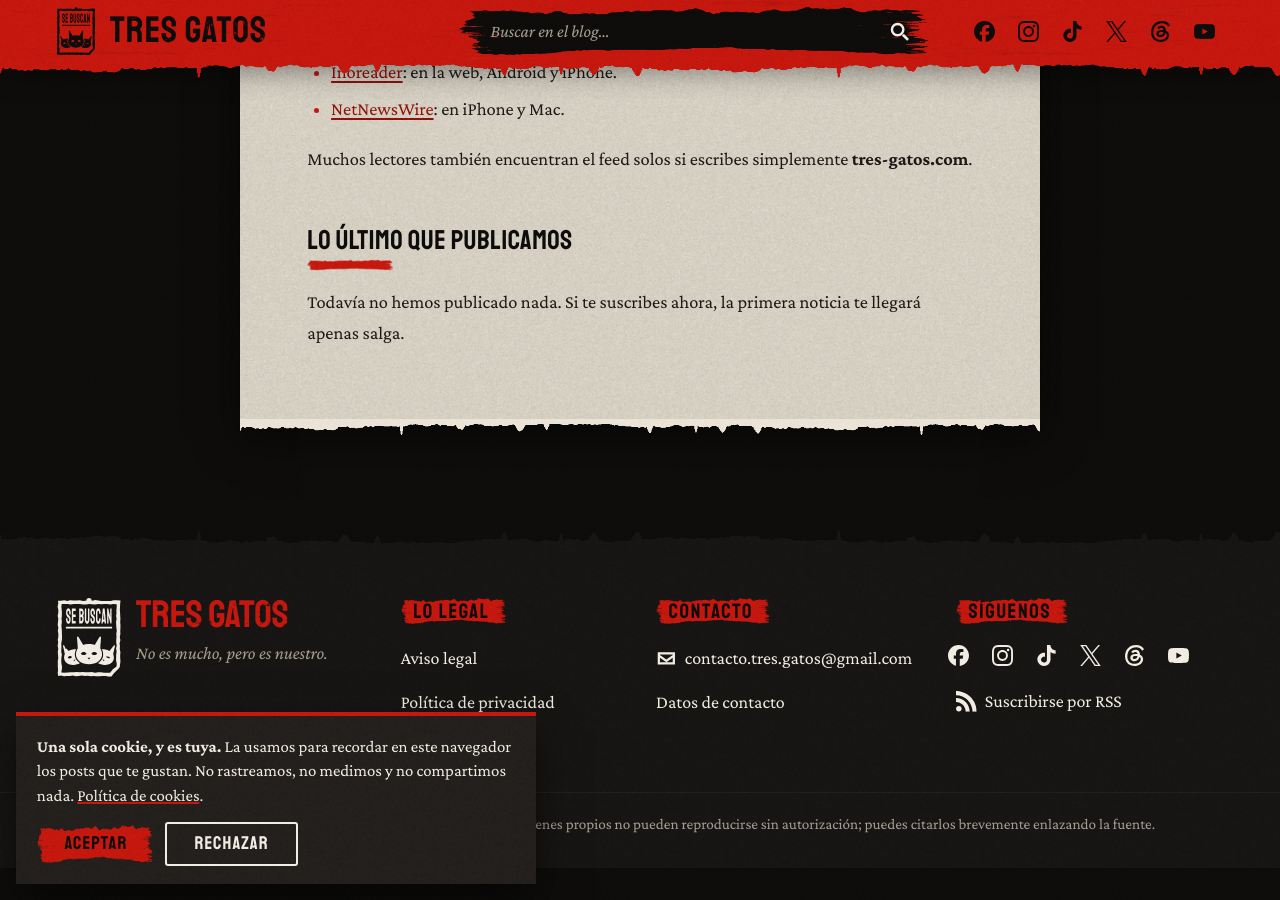
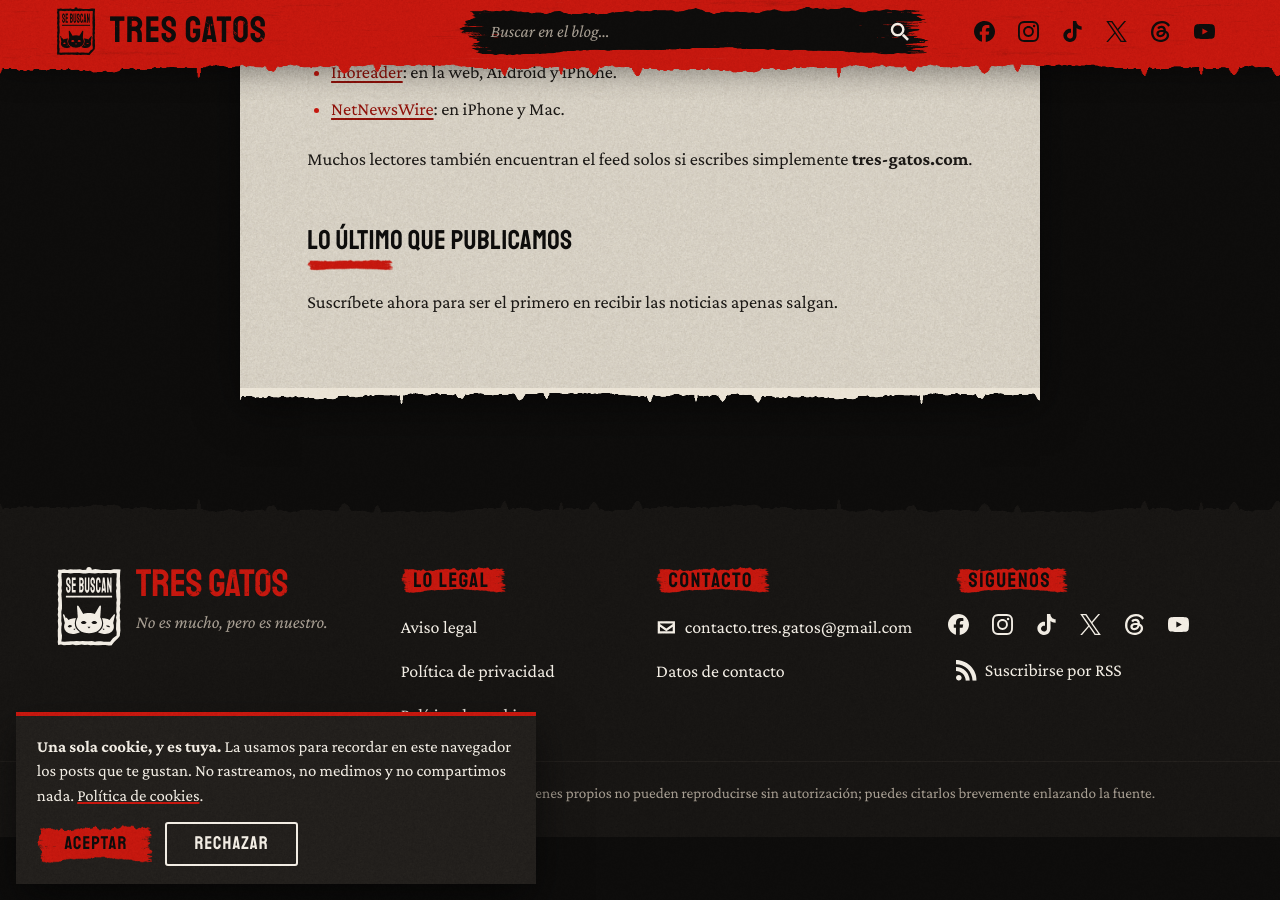
Before and after one commit to Dalex11/tres-gatos, a Jekyll site: the page built from paginas/rss.md, in a window 1280 px wide and 900 px high, scrolled down 917 px. Built offline with Jekyll 4.4.1, drawn with Linux system fonts in a browser that asks for light colours.

Commit message:
Initial commit

```diff
--- a/paginas/rss.md
+++ b/paginas/rss.md
@@ -38,5 +38,5 @@ Muchos lectores también encuentran el feed solos si escribes simplemente **{{ s
   {%- endfor %}
 </ul>
 {% else %}
-Todavía no hemos publicado nada. Si te suscribes ahora, la primera noticia te llegará apenas salga.
+Suscríbete ahora para ser el primero en recibir las noticias apenas salgan.
 {% endif %}
```
